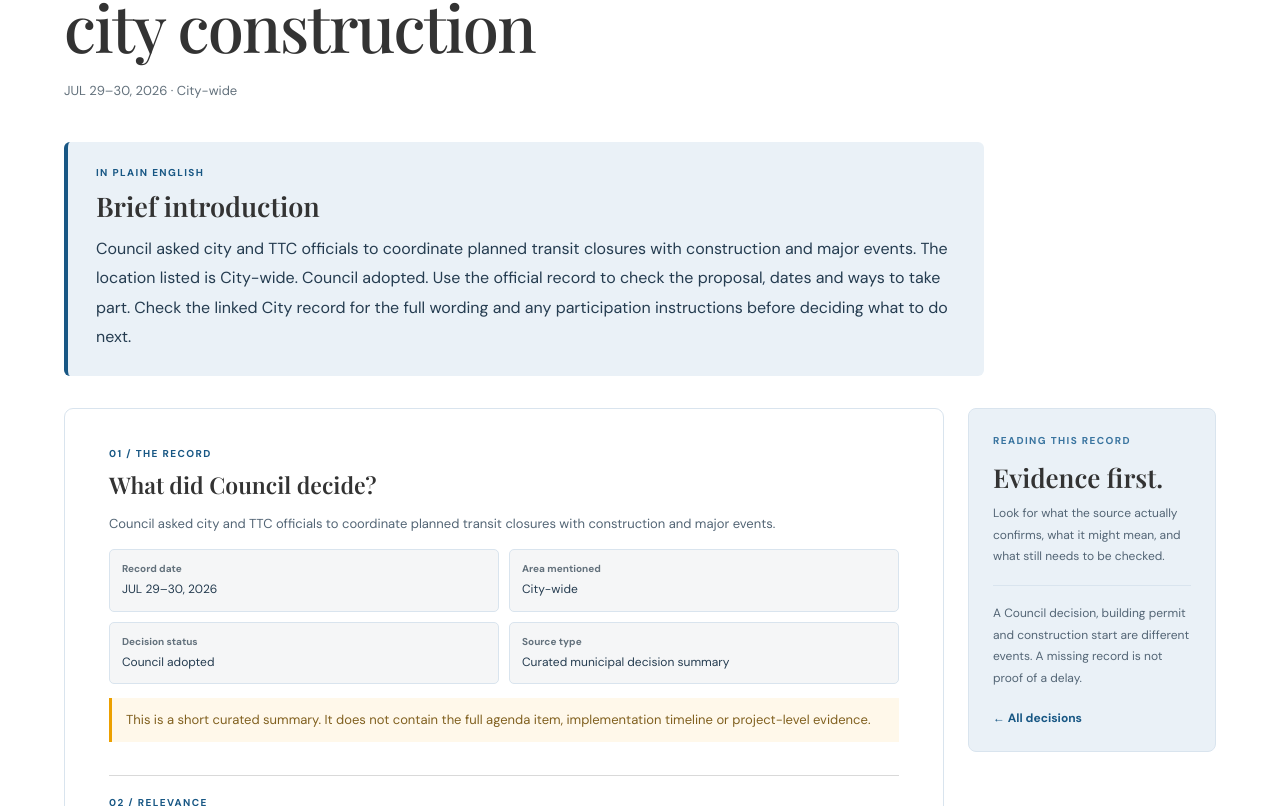
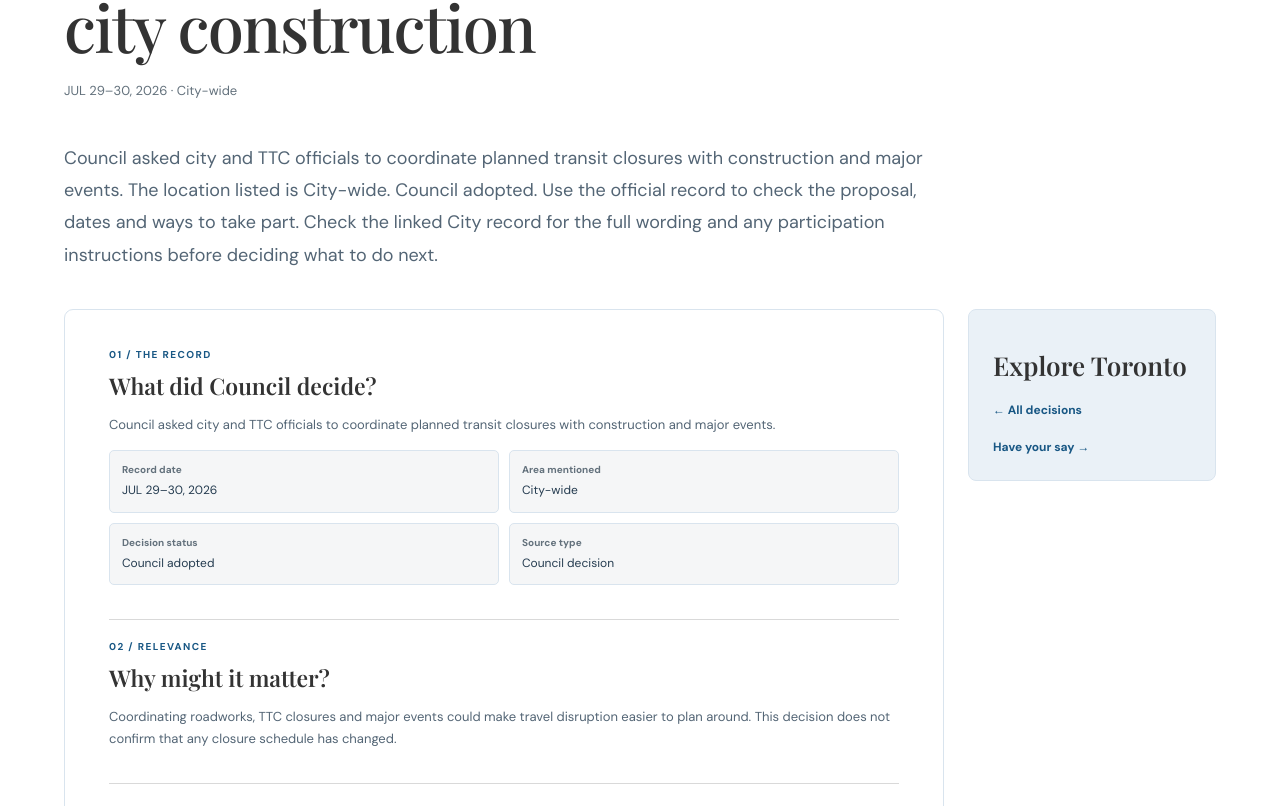
Before and after one commit to TOBEDAYDAYUP/civic-hack-2026-clean, a Next.js app: page /decisions/0 in a window 1280 px wide. Shown: the part 294-1100 px from the top of the page. Built offline with nearby package versions, Linux system fonts and the light colour scheme.

Commit message:
Present record introductions as natural public-facing content

```diff
--- a/features/records/HousingPipelineDetail.tsx
+++ b/features/records/HousingPipelineDetail.tsx
@@ -84,7 +84,6 @@ export default function HousingPipelineDetail({
   noticeStage,
   sourceUrl,
   interpretation,
-  interpretationSource,
   references = [],
   addresses = [],
 }: HousingDetailProps) {
@@ -98,12 +97,12 @@ export default function HousingPipelineDetail({
         aria-labelledby="housing-record-heading"
       >
         <div className="housing-section-label">01 / WHAT THE RECORD SAYS</div>
-        <h3 id="housing-record-heading">What do we actually know?</h3>
+        <h3 id="housing-record-heading">What’s happening?</h3>
         <p>{summary || 'This record does not include a plain-language description.'}</p>
         <div className="housing-facts">
           <div>
             <strong>Record type</strong>
-            <span>{isLive ? 'City public notice' : 'Curated Council decision summary'}</span>
+            <span>{isLive ? 'City public notice' : 'Council decision'}</span>
           </div>
           {recordDate && (
             <div>
@@ -119,7 +118,7 @@ export default function HousingPipelineDetail({
           )}
           {noticeStage && (
             <div>
-              <strong>Notice decision stage (AI summary)</strong>
+              <strong>Status</strong>
               <span>{noticeStage}</span>
             </div>
           )}
@@ -152,18 +151,14 @@ export default function HousingPipelineDetail({
       {interpretation && (
         <section className="housing-panel">
           <div className="housing-section-label">WHY THIS MAY MATTER</div>
-          <h3>Why could this matter to residents?</h3>
+          <h3>What this means for you</h3>
           <p>{interpretation}</p>
-          <p className="record-footnote">
-            {interpretationSource ||
-              'Interpretive context, not a measured or confirmed project outcome.'}
-          </p>
         </section>
       )}
 
       <section className="housing-panel" aria-labelledby="housing-stages-heading">
         <div className="housing-section-label">02 / FROM APPROVAL TO HOMES</div>
-        <h3 id="housing-stages-heading">Which project milestones does this notice establish?</h3>
+        <h3 id="housing-stages-heading">Project progress</h3>
         <p className="housing-subtext">
           This record does not include verified project milestone dates. The steps below explain
           what evidence to look for; they are not a progress report for this address.
@@ -193,7 +188,7 @@ export default function HousingPipelineDetail({
 
       <section className="housing-panel housing-next" aria-labelledby="housing-next-heading">
         <div className="housing-section-label">03 / VERIFY THE NEXT STEP</div>
-        <h3 id="housing-next-heading">Where can I check the status?</h3>
+        <h3 id="housing-next-heading">Check the project status</h3>
         <p>
           Search the official project and permit systems, then match records using the address,
           application number and phase before drawing conclusions.
@@ -216,11 +211,6 @@ export default function HousingPipelineDetail({
             </a>
           </p>
         )}
-        <p className="housing-disclaimer">
-          Challenge 5 prototype · These are verification steps, not a claim that the records have
-          already been linked. Construction and occupancy require their own evidence. AI summaries
-          are not a substitute for original records.
-        </p>
       </section>
     </div>
   );
--- a/features/records/RecordDetails.tsx
+++ b/features/records/RecordDetails.tsx
@@ -91,12 +91,8 @@ export function CuratedRecordDetails({ decision }: { decision: Decision }) {
           <Fact label="Record date" value={decision.date} />
           <Fact label="Area mentioned" value={decision.area} />
           <Fact label="Decision status" value={decision.status} />
-          <Fact label="Source type" value="Curated municipal decision summary" />
+          <Fact label="Source type" value="Council decision" />
         </div>
-        <p className="record-note">
-          This is a short curated summary. It does not contain the full agenda item, implementation
-          timeline or project-level evidence.
-        </p>
       </section>
       <section className="record-section">
         <div className="record-eyebrow">02 / RELEVANCE</div>
@@ -105,7 +101,6 @@ export function CuratedRecordDetails({ decision }: { decision: Decision }) {
           {context?.significance ||
             'The decision may affect public services or planning. Check the Council report before assuming a particular outcome.'}
         </p>
-        <p className="record-footnote">Interpretive context, not a measured or confirmed impact.</p>
       </section>
       <section className="record-section">
         <div className="record-eyebrow">03 / WHAT IS NOT YET CLEAR</div>
@@ -134,9 +129,6 @@ export function CuratedRecordDetails({ decision }: { decision: Decision }) {
         >
           Browse City of Toronto Council records ↗
         </a>
-        <p className="record-footnote">
-          This link opens the Council records hub, not a direct link to this particular decision.
-        </p>
       </section>
     </div>
   );
@@ -152,7 +144,7 @@ export function LiveRecordDetails({ notice }: { notice: DetailedNotice }) {
           sourceType="public notice"
           summary={s.whatIsHappening}
           interpretation={s.whyItMatters}
-          interpretationSource="AI-generated interpretation; check original source"
+
           recordDate={notice.noticeDate}
           area={s.where}
           noticeStage={s.decisionStage}
@@ -176,7 +168,7 @@ export function LiveRecordDetails({ notice }: { notice: DetailedNotice }) {
               }
             />
             <Fact
-              label="Who may be affected (AI summary)"
+              label="Who may be affected"
               value={notSpecified(s.whoMayBeAffected) ? 'Not specified' : s.whoMayBeAffected}
             />
           </div>
@@ -185,10 +177,6 @@ export function LiveRecordDetails({ notice }: { notice: DetailedNotice }) {
             {notSpecified(s.uncertainty)
               ? 'Project-level milestones and outcomes are not established here.'
               : s.uncertainty}
-          </p>
-          <p className="record-footnote">
-            AI summary generated with {notice.generatedBy}. Please check the linked official notice
-            before acting.
           </p>
         </section>
       </div>
@@ -203,7 +191,7 @@ export function LiveRecordDetails({ notice }: { notice: DetailedNotice }) {
         <ShortPoints text={s.whatIsHappening} />
         <div className="record-facts">
           <Fact
-            label="Stage described (AI summary)"
+            label="Stage described"
             value={notSpecified(s.decisionStage) ? 'Not specified' : s.decisionStage}
           />
           <Fact
@@ -223,10 +211,6 @@ export function LiveRecordDetails({ notice }: { notice: DetailedNotice }) {
         <div className="record-eyebrow">02 / PERSONAL RELEVANCE</div>
         <h3>Why might this matter?</h3>
         <ShortPoints text={s.whyItMatters} />
-        <p className="record-footnote">
-          This is an AI explanation of the public notice, not an independently verified impact
-          prediction.
-        </p>
       </section>
       <section className="record-section">
         <div className="record-eyebrow">03 / NEXT ACTION</div>
@@ -265,10 +249,6 @@ export function LiveRecordDetails({ notice }: { notice: DetailedNotice }) {
             <p>{notice.description}</p>
           </details>
         )}
-        <p className="record-footnote">
-          AI summarized with {notice.generatedBy}. A notice is not automatically a final Council
-          decision.
-        </p>
       </section>
     </div>
   );
--- a/features/records/RecordPageFrame.tsx
+++ b/features/records/RecordPageFrame.tsx
@@ -55,38 +55,29 @@ export default function RecordPageFrame({
         </div>
 
         {introduction && (
-          <section className="record-introduction" aria-labelledby="brief-introduction">
-            <div className="record-eyebrow">IN PLAIN ENGLISH</div>
-            <h2 id="brief-introduction">Brief introduction</h2>
+          <div className="record-introduction">
             <p>{introduction}</p>
-          </section>
+          </div>
         )}
 
         <div className="record-page-columns">
           <article className="record-page-body modal">{children}</article>
-          <aside className="record-page-aside" aria-label="Reading guide">
-            <div className="record-page-guide">
-              <div className="record-page-guide-label">READING THIS RECORD</div>
-              <h2>Evidence first.</h2>
-              <p>
-                Look for what the source actually confirms, what it might mean, and what still needs
-                to be checked.
-              </p>
-              <div className="record-page-guide-divider" />
-              <p>
-                A Council decision, building permit and construction start are different events. A
-                missing record is not proof of a delay.
-              </p>
+          <aside className="record-page-aside" aria-label="Explore more">
+            <nav className="record-page-guide" aria-label="Related pages">
+              <h2>Explore Toronto</h2>
               <Link href={backHref} className="record-page-back">
                 ← {backLabel}
               </Link>
-            </div>
+              <Link href="/?view=Participate" className="record-page-back">
+                Have your say →
+              </Link>
+            </nav>
           </aside>
         </div>
       </main>
 
       <footer className="record-page-footer">
-        <span>Your City Council · Independent civic prototype</span>
+        <span>Your City Council · Toronto</span>
         <span>Not affiliated with the City of Toronto.</span>
       </footer>
     </div>
--- a/features/records/records.css
+++ b/features/records/records.css
@@ -645,26 +645,14 @@ a.map-record:focus-visible,
   line-height: 1.6;
 }
 .record-introduction {
-  background: #eaf1f7;
-  border-left: 4px solid #185784;
-  border-radius: 6px;
-  padding: 24px 28px;
-  margin: 0 0 32px;
-  max-width: 920px;
-}
-.record-introduction h2 {
-  font:
-    600 27px/1.3 'Playfair Display',
-    Georgia,
-    serif;
-  margin: 10px 0;
+  margin: 0 0 38px;
+  max-width: 860px;
 }
 .record-introduction p {
-  font-size: 16px;
-  line-height: 1.85;
-  color: #253c50;
+  font-size: 18px;
+  line-height: 1.8;
+  color: #536575;
   margin: 0;
-  max-width: 80ch;
 }
 @media (max-width: 730px) {
   .record-introduction {
```
Also changed, not shown: app/notices/[id]/page.tsx (+1 -10 lines), scripts/smoke-test.mjs (+13 -6 lines).
